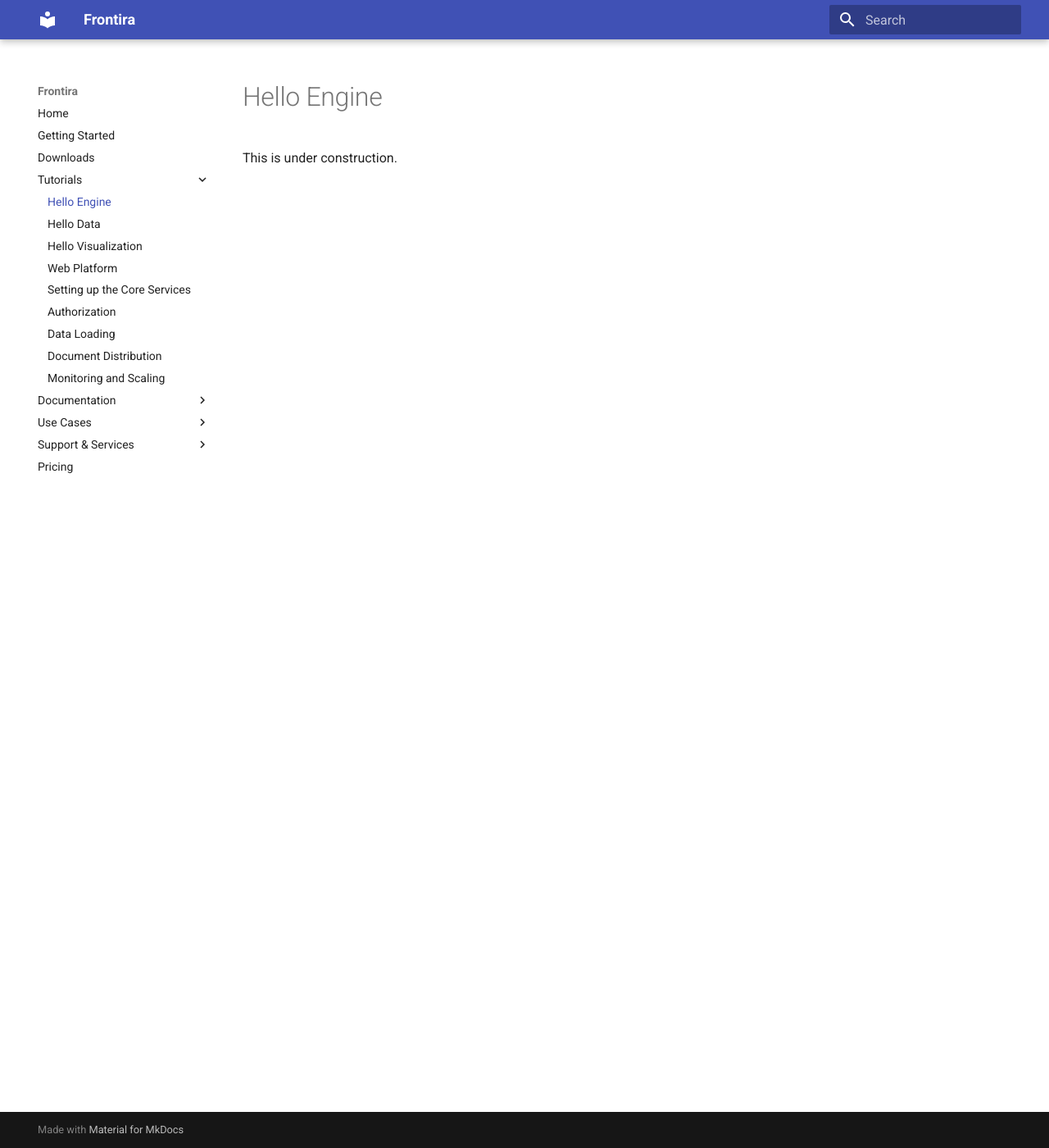
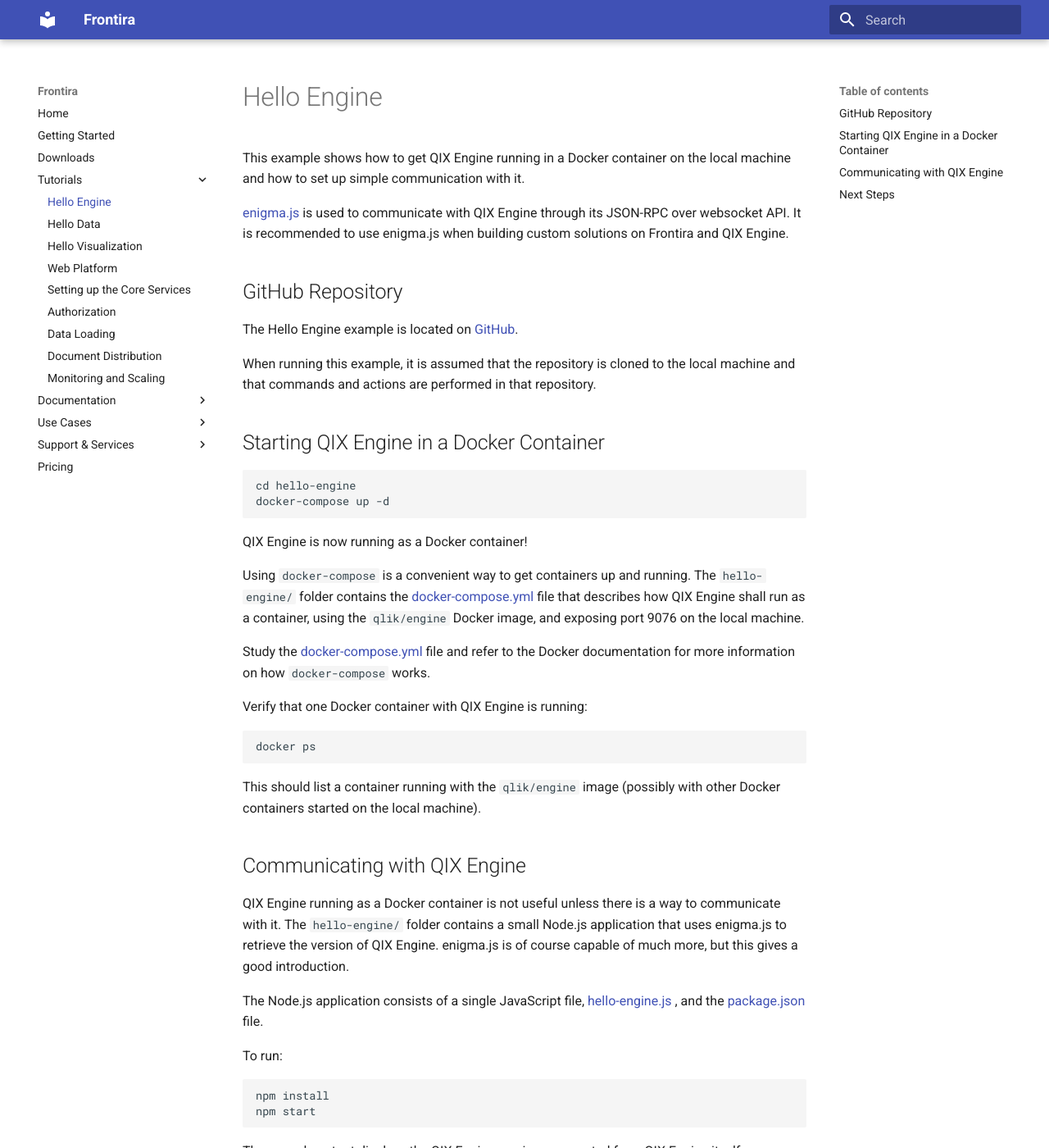
Before and after one commit to qlik-oss/core-website, an MkDocs documentation site: the page built from docs/tutorials/hello-engine.md, in a window 1280 px wide and 1400 px high. Shown: the whole window at 82% size. Built offline with MkDocs 1.6.1 and Material for MkDocs 9.7.7, drawn with Linux system fonts in a browser that asks for light colours; old or Windows-style settings are respelled for this version of MkDocs; some of the changed text lies outside the part shown.

Commit message:
Split out the hello-engine example. Simplified doc. (#86)

````diff
--- a/docs/tutorials/hello-engine.md
+++ b/docs/tutorials/hello-engine.md
@@ -1,3 +1,73 @@
 # Hello Engine
 
-This is under construction.
+This example shows how to get QIX Engine running in a Docker container on the local machine and how to set up simple
+communication with it.
+
+[enigma.js](https://github.com/qlik-oss/enigma.js) is used to communicate with QIX Engine through its JSON-RPC over
+websocket API. It is recommended to use enigma.js when building custom solutions on Frontira and QIX Engine.
+
+## GitHub Repository
+
+The Hello Engine example is located on [GitHub](https://github.com/qlik-ea/getting-started-with-web-platform).
+
+When running this example, it is assumed that the repository is cloned to the local machine and that commands and
+actions are performed in that repository.
+
+## Starting QIX Engine in a Docker Container
+
+```bash
+cd hello-engine
+docker-compose up -d
+```
+
+QIX Engine is now running as a Docker container!
+
+Using `docker-compose` is a convenient way to get containers up and running. The `hello-engine/` folder contains the
+[docker-compose.yml](https://github.com/qlik-ea/getting-started-with-web-platform/blob/master/hello-engine/docker-compose.yml)
+file that describes how QIX Engine shall run as a container, using the `qlik/engine` Docker image, and exposing port
+9076 on the local machine.
+
+Study the
+[docker-compose.yml](https://github.com/qlik-ea/getting-started-with-web-platform/blob/master/hello-engine/docker-compose.yml)
+file and refer to the Docker documentation for more information on how `docker-compose` works.
+
+Verify that one Docker container with QIX Engine is running:
+
+```bash
+docker ps
+```
+
+This should list a container running with the `qlik/engine` image (possibly with other Docker containers started on the
+local machine).
+
+## Communicating with QIX Engine
+
+QIX Engine running as a Docker container is not useful unless there is a way to communicate with it. The `hello-engine/`
+folder contains a small Node.js application that uses enigma.js to retrieve the version of QIX Engine. enigma.js is of
+course capable of much more, but this gives a good introduction.
+
+The Node.js application consists of a single JavaScript file,
+[hello-engine.js](https://github.com/qlik-ea/getting-started-with-web-platform/blob/master/hello-engine/hello-engine.js)
+, and the
+[package.json](https://github.com/qlik-ea/getting-started-with-web-platform/blob/master/hello-engine/package.json) file.
+
+To run:
+
+```bash
+npm install
+npm start
+```
+
+The console output displays the QIX Engine version as reported from QIX Engine itself.
+
+Study the
+[hello-engine.js](https://github.com/qlik-ea/getting-started-with-web-platform/blob/master/hello-engine/hello-engine.js)
+file and observe how enigma.js is configured to communicate to the QIX Engine on port 9076.
+
+## Next Steps
+
+The [Hello Data](./hello-data.md) example builds on this example, by showing how user data can be loaded into QIX
+Engine.
+
+It is also recommended to get a closer look at [enigma.js](https://github.com/qlik-oss/enigma.js) and its full range of
+features.
````
Also changed, not shown: docs/getting-started.md (+1 -1 lines).
